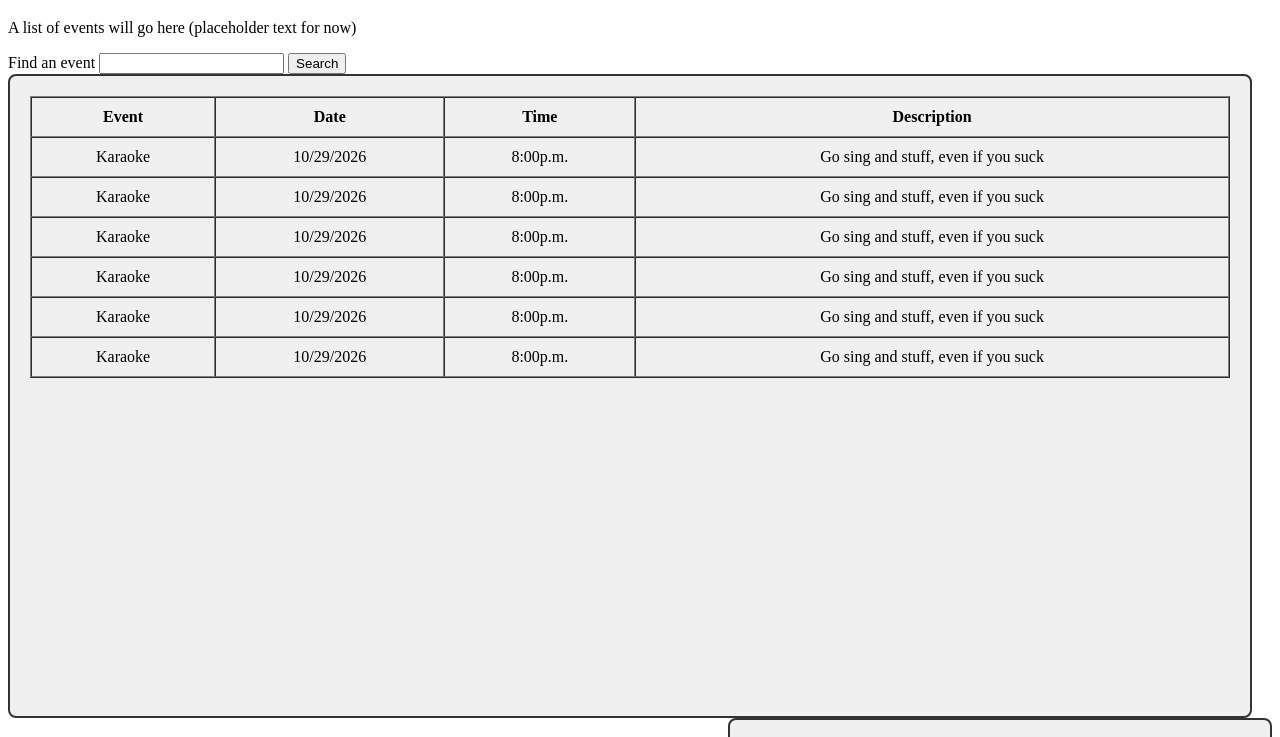
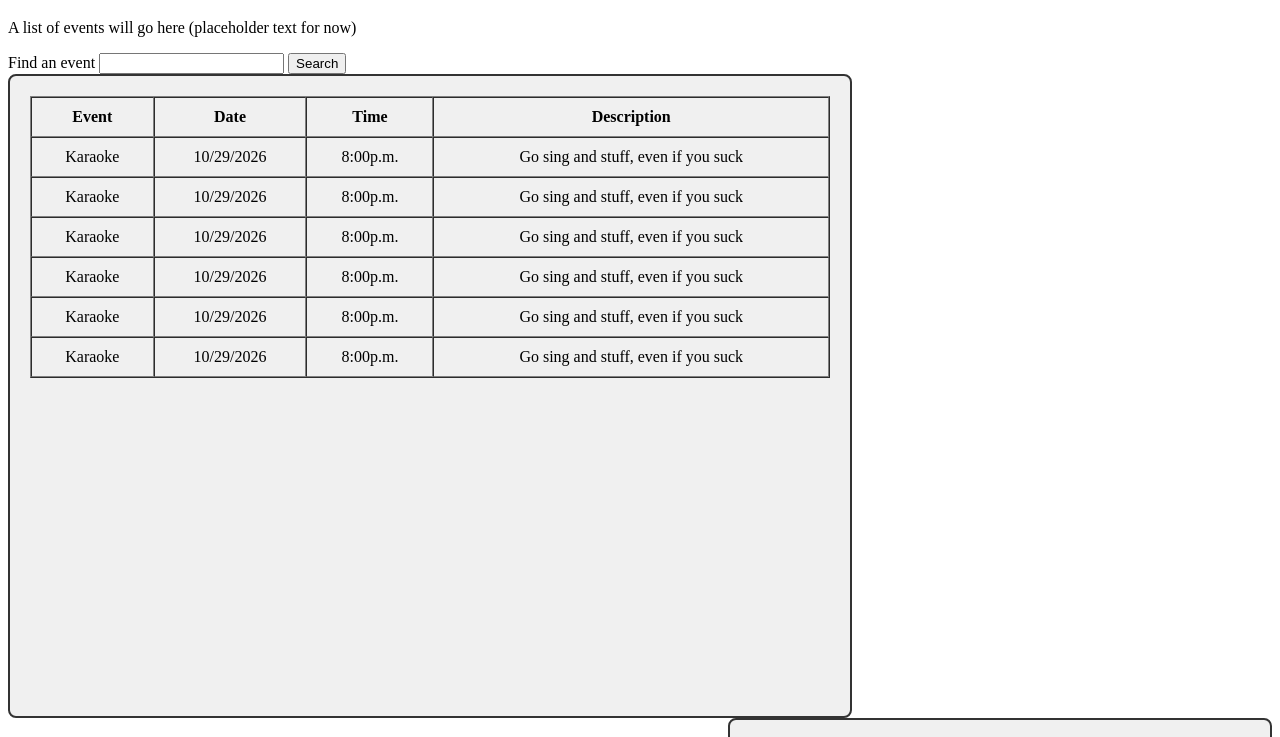
Before and after one commit to mmr7937/Archive-of-Rochester-Tools-A.R.T.-, a plain HTML site: page eventpage.html in a window 1280 px wide. Shown: the part 61-798 px from the top of the page. Drawn offline with Linux system fonts and the light colour scheme.

Commit message:
changed flexbox size on eventpage

```diff
--- a/eventpage.html
+++ b/eventpage.html
@@ -13,7 +13,7 @@
 		<button>Search</button>
 	</form>
     <div style="display: flex; flex-direction: row; align-items: flex-start; gap: 15px">
-        <div style="background-color: #f0f0f0; border: 2px solid #333; padding: 20px; border-radius: 8px; width: 1200px; height: 600px;">
+        <div style="background-color: #f0f0f0; border: 2px solid #333; padding: 20px; border-radius: 8px; width: 800px; height: 600px;">
             <table border="1" cellpadding="10" cellspacing="0" style="width: 100%; text-align: center;">
                 <tr>
                     <th> Event </th>
```
